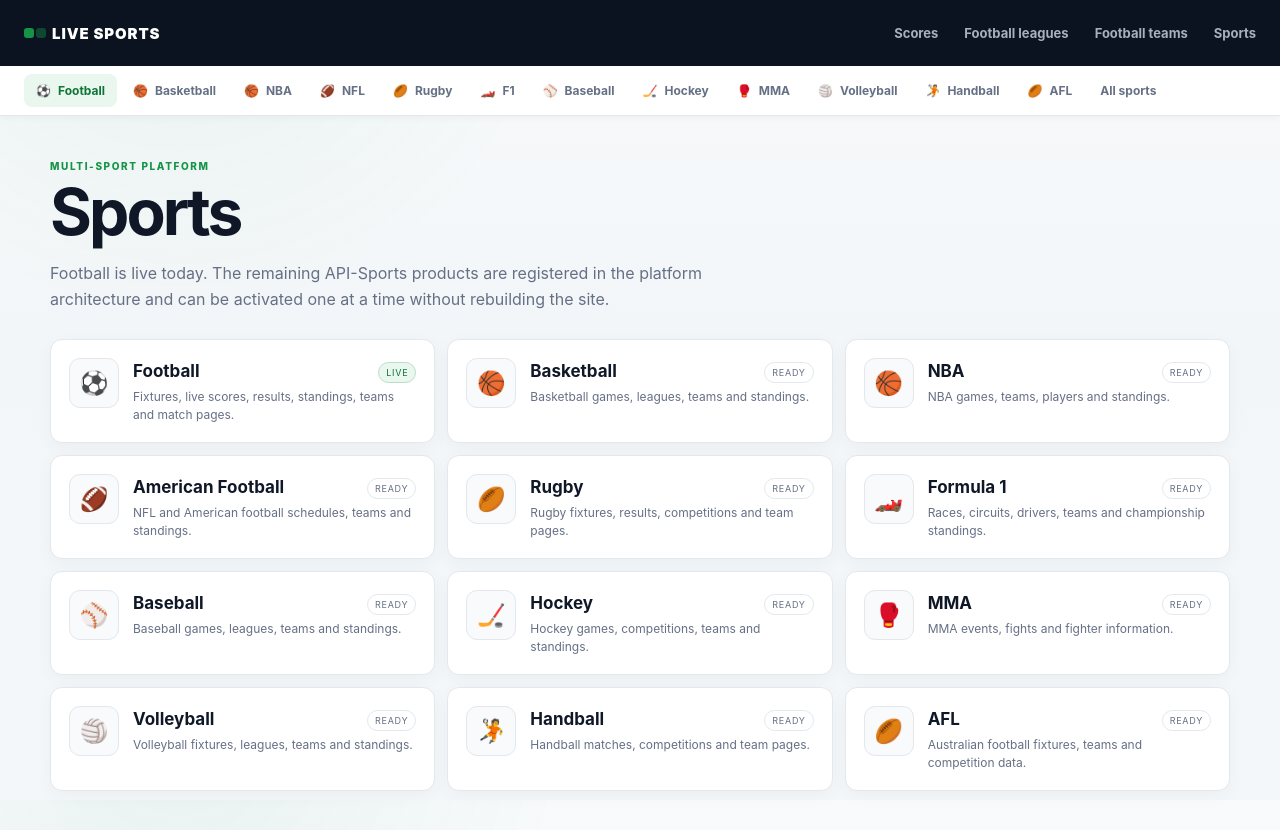
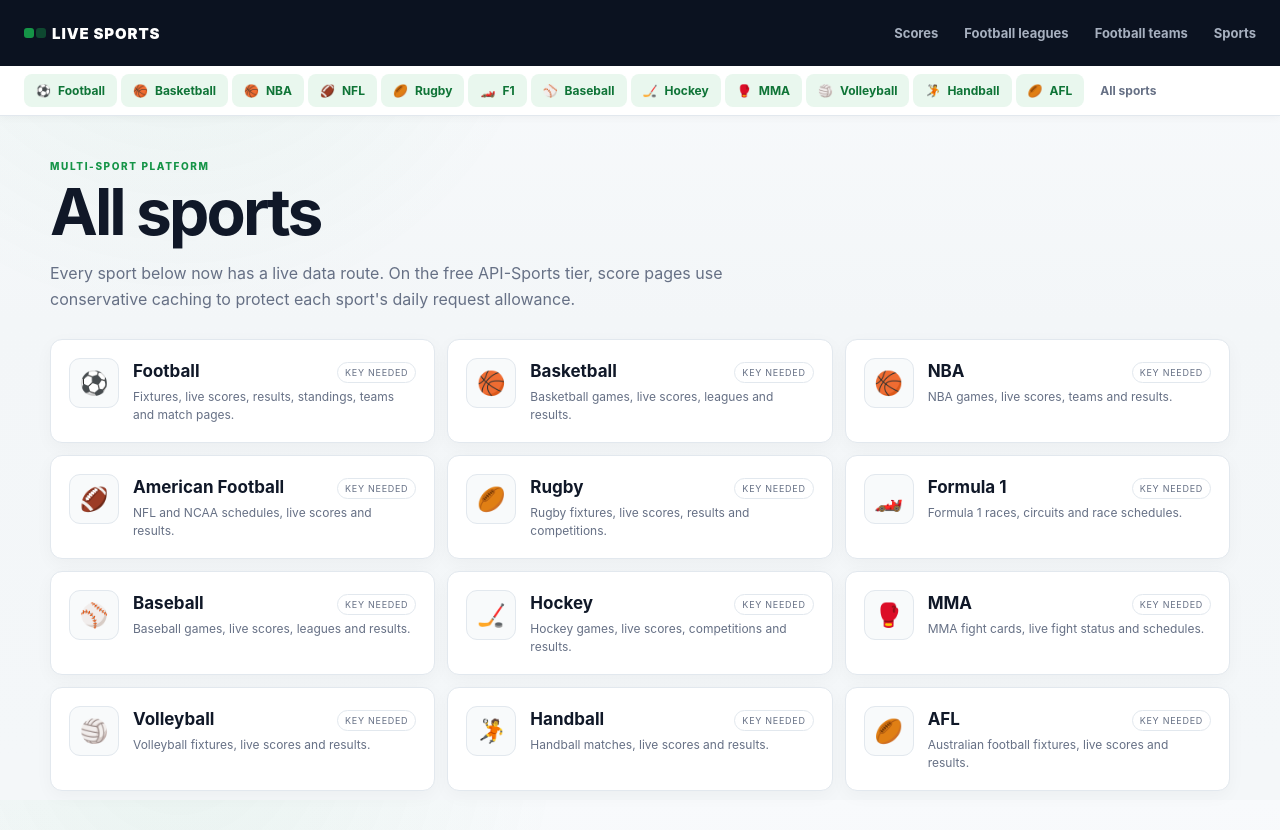
Before and after one commit to Llewellynhtml/football-scores-app, a Next.js app: page /sports in a window 1280 px wide. Shown: the top 830 px of the page. Built offline with nearby package versions, Linux system fonts and the light colour scheme; no server answers.

Commit message:
feat: enable all sports and protect free-tier quotas

```diff
--- a/src/app/globals.css
+++ b/src/app/globals.css
@@ -890,3 +890,70 @@ button, input, select { font: inherit; }
   .sportLandingHero { align-items: flex-start; }
   .modulePlan { grid-template-columns: 1fr; }
 }
+
+
+.sportScoreShell {
+  width: min(1120px, calc(100% - 40px));
+  margin: 22px auto 70px;
+}
+
+.sportScoreIntro {
+  margin-bottom: 14px;
+}
+
+.eventRow {
+  min-height: 54px;
+  display: grid;
+  grid-template-columns: 80px minmax(0, 1fr) auto;
+  gap: 12px;
+  align-items: center;
+  padding: 9px 13px;
+  border-bottom: 1px solid #edf0f3;
+}
+
+.eventRow:last-child { border-bottom: 0; }
+
+.eventTitle {
+  min-width: 0;
+  display: flex;
+  flex-direction: column;
+  gap: 3px;
+}
+
+.eventTitle strong {
+  overflow: hidden;
+  text-overflow: ellipsis;
+  white-space: nowrap;
+  font-size: 12px;
+}
+
+.eventTitle small {
+  color: var(--muted);
+  font-size: 10px;
+}
+
+.singleEvent .statusBadge {
+  justify-self: end;
+}
+
+@media (max-width: 720px) {
+  .sportScoreShell {
+    width: 100%;
+    margin: 0 0 52px;
+  }
+
+  .sportScoreIntro {
+    margin-bottom: 0;
+    border-radius: 0;
+  }
+
+  .eventRow {
+    grid-template-columns: 58px minmax(0, 1fr);
+    gap: 8px;
+  }
+
+  .singleEvent .statusBadge {
+    grid-column: 2;
+    justify-self: start;
+  }
+}
--- a/src/app/layout.tsx
+++ b/src/app/layout.tsx
@@ -9,12 +9,12 @@ export const metadata: Metadata = {
     default: "Live Sports",
     template: "%s",
   },
-  description: "Live scores, fixtures, results, standings and sports data. Football is the first active sport module.",
+  description: "Live scores, fixtures, results and schedules across football, rugby, basketball, NBA, NFL, Formula 1, baseball, hockey, MMA, volleyball, handball and AFL.",
   robots: { index: true, follow: true },
   openGraph: {
     type: "website",
     title: "Live Sports",
-    description: "A multi-sport scores and statistics platform.",
+    description: "A multi-sport live scores and statistics platform.",
     url: siteUrl,
   },
 };
--- a/src/app/sports/page.tsx
+++ b/src/app/sports/page.tsx
@@ -4,7 +4,7 @@ import { SPORTS, isSportConfigured } from "@/sports/registry";
 
 export const metadata = {
   title: "Sports | Live Sports",
-  description: "Browse the sports available in the multi-sport scores platform.",
+  description: "Live scores and schedules across all supported API-Sports products.",
 };
 
 export default function SportsPage() {
@@ -13,28 +13,27 @@ export default function SportsPage() {
       <SiteHeader />
       <section className="content pageTop">
         <p className="eyebrow">MULTI-SPORT PLATFORM</p>
-        <h1 className="pageTitle">Sports</h1>
+        <h1 className="pageTitle">All sports</h1>
         <p className="muted sportsIntro">
-          Football is live today. The remaining API-Sports products are registered in the
-          platform architecture and can be activated one at a time without rebuilding the site.
+          Every sport below now has a live data route. On the free API-Sports tier,
+          score pages use conservative caching to protect each sport&apos;s daily request allowance.
         </p>
 
         <div className="sportsGrid">
           {SPORTS.map((sport) => {
             const configured = isSportConfigured(sport);
-            const live = sport.status === "live";
             return (
               <Link
                 className="sportCard"
-                href={live ? "/" : `/sports/${sport.slug}`}
+                href={sport.slug === "football" ? "/" : `/sports/${sport.slug}`}
                 key={sport.slug}
               >
                 <div className="sportIcon" aria-hidden="true">{sport.icon}</div>
                 <div>
                   <div className="sportCardTop">
                     <h2>{sport.name}</h2>
-                    <span className={live ? "status live" : configured ? "status configured" : "status"}>
-                      {live ? "Live" : configured ? "Configured" : "Ready"}
+                    <span className={configured ? "status live" : "status"}>
+                      {configured ? "Live" : "Key needed"}
                     </span>
                   </div>
                   <p>{sport.description}</p>
--- a/src/sports/registry.ts
+++ b/src/sports/registry.ts
@@ -17,8 +17,8 @@ export const SPORTS: SportDefinition[] = [
     name: "Basketball",
     shortName: "Basketball",
     icon: "🏀",
-    status: "ready",
-    description: "Basketball games, leagues, teams and standings.",
+    status: "live",
+    description: "Basketball games, live scores, leagues and results.",
     apiKeyEnv: "API_BASKETBALL_KEY",
     baseUrlEnv: "API_BASKETBALL_BASE_URL",
     defaultBaseUrl: "https://v1.basketball.api-sports.io",
@@ -28,8 +28,8 @@ export const SPORTS: SportDefinition[] = [
     name: "NBA",
     shortName: "NBA",
     icon: "🏀",
-    status: "ready",
-    description: "NBA games, teams, players and standings.",
+    status: "live",
+    description: "NBA games, live scores, teams and results.",
     apiKeyEnv: "API_NBA_KEY",
     baseUrlEnv: "API_NBA_BASE_URL",
     defaultBaseUrl: "https://v2.nba.api-sports.io",
@@ -39,8 +39,8 @@ export const SPORTS: SportDefinition[] = [
     name: "American Football",
     shortName: "NFL",
     icon: "🏈",
-    status: "ready",
-    description: "NFL and American football schedules, teams and standings.",
+    status: "live",
+    description: "NFL and NCAA schedules, live scores and results.",
     apiKeyEnv: "API_AMERICAN_FOOTBALL_KEY",
     baseUrlEnv: "API_AMERICAN_FOOTBALL_BASE_URL",
     defaultBaseUrl: "https://v1.american-football.api-sports.io",
@@ -50,8 +50,8 @@ export const SPORTS: SportDefinition[] = [
     name: "Rugby",
     shortName: "Rugby",
     icon: "🏉",
-    status: "ready",
-    description: "Rugby fixtures, results, competitions and team pages.",
+    status: "live",
+    description: "Rugby fixtures, live scores, results and competitions.",
     apiKeyEnv: "API_RUGBY_KEY",
     baseUrlEnv: "API_RUGBY_BASE_URL",
     defaultBaseUrl: "https://v1.rugby.api-sports.io",
@@ -61,8 +61,8 @@ export const SPORTS: SportDefinition[] = [
     name: "Formula 1",
     shortName: "F1",
     icon: "🏎️",
-    status: "ready",
-    description: "Races, circuits, drivers, teams and championship standings.",
+    status: "live",
+    description: "Formula 1 races, circuits and race schedules.",
     apiKeyEnv: "API_FORMULA1_KEY",
     baseUrlEnv: "API_FORMULA1_BASE_URL",
     defaultBaseUrl: "https://v1.formula-1.api-sports.io",
@@ -72,8 +72,8 @@ export const SPORTS: SportDefinition[] = [
     name: "Baseball",
     shortName: "Baseball",
     icon: "⚾",
-    status: "ready",
-    description: "Baseball games, leagues, teams and standings.",
+    status: "live",
+    description: "Baseball games, live scores, leagues and results.",
     apiKeyEnv: "API_BASEBALL_KEY",
     baseUrlEnv: "API_BASEBALL_BASE_URL",
     defaultBaseUrl: "https://v1.baseball.api-sports.io",
@@ -83,8 +83,8 @@ export const SPORTS: SportDefinition[] = [
     name: "Hockey",
     shortName: "Hockey",
     icon: "🏒",
-    status: "ready",
-    description: "Hockey games, competitions, teams and standings.",
+    status: "live",
+    description: "Hockey games, live scores, competitions and results.",
     apiKeyEnv: "API_HOCKEY_KEY",
     baseUrlEnv: "API_HOCKEY_BASE_URL",
     defaultBaseUrl: "https://v1.hockey.api-sports.io",
@@ -94,8 +94,8 @@ export const SPORTS: SportDefinition[] = [
     name: "MMA",
     shortName: "MMA",
     icon: "🥊",
-    status: "ready",
-    description: "MMA events, fights and fighter information.",
+    status: "live",
+    description: "MMA fight cards, live fight status and schedules.",
     apiKeyEnv: "API_MMA_KEY",
     baseUrlEnv: "API_MMA_BASE_URL",
     defaultBaseUrl: "https://v1.mma.api-sports.io",
@@ -105,8 +105,8 @@ export const SPORTS: SportDefinition[] = [
     name: "Volleyball",
     shortName: "Volleyball",
     icon: "🏐",
-    status: "ready",
-    description: "Volleyball fixtures, leagues, teams and standings.",
+    status: "live",
+    description: "Volleyball fixtures, live scores and results.",
     apiKeyEnv: "API_VOLLEYBALL_KEY",
     baseUrlEnv: "API_VOLLEYBALL_BASE_URL",
     defaultBaseUrl: "https://v1.volleyball.api-sports.io",
@@ -116,8 +116,8 @@ export const SPORTS: SportDefinition[] = [
     name: "Handball",
     shortName: "Handball",
     icon: "🤾",
-    status: "ready",
-    description: "Handball matches, competitions and team pages.",
+    status: "live",
+    description: "Handball matches, live scores and results.",
     apiKeyEnv: "API_HANDBALL_KEY",
     baseUrlEnv: "API_HANDBALL_BASE_URL",
     defaultBaseUrl: "https://v1.handball.api-sports.io",
@@ -127,8 +127,8 @@ export const SPORTS: SportDefinition[] = [
     name: "AFL",
     shortName: "AFL",
     icon: "🏉",
-    status: "ready",
-    description: "Australian football fixtures, teams and competition data.",
+    status: "live",
+    description: "Australian football fixtures, live scores and results.",
     apiKeyEnv: "API_AFL_KEY",
     baseUrlEnv: "API_AFL_BASE_URL",
     defaultBaseUrl: "https://v1.afl.api-sports.io",
@@ -140,9 +140,13 @@ export function getSport(slug: string) {
 }
 
 export function isSportConfigured(sport: SportDefinition) {
-  return Boolean(process.env[sport.apiKeyEnv]);
+  return Boolean(
+    process.env[sport.apiKeyEnv]
+    ?? process.env.API_SPORTS_KEY
+    ?? process.env.API_FOOTBALL_KEY
+  );
 }
 
 export function enabledSports() {
-  return SPORTS.filter((sport) => sport.status === "live" || isSportConfigured(sport));
+  return SPORTS.filter((sport) => sport.status === "live" && isSportConfigured(sport));
 }
--- a/src/sports/rugby/provider.ts
+++ b/src/sports/rugby/provider.ts
@@ -54,7 +54,7 @@ type RawStanding = {
 const BASE_URL = process.env.API_RUGBY_BASE_URL ?? "https://v1.rugby.api-sports.io";
 
 function key() {
-  return process.env.API_RUGBY_KEY;
+  return process.env.API_RUGBY_KEY ?? process.env.API_SPORTS_KEY ?? process.env.API_FOOTBALL_KEY;
 }
 
 async function apiGet<T>(
@@ -145,21 +145,21 @@ export function rugbyConfigured() {
 }
 
 export async function getRugbyGamesByDate(date: string) {
-  const data = await apiGet<RawGame>("/games", { date }, 120);
+  const data = await apiGet<RawGame>("/games", { date, timezone: "Africa/Johannesburg" }, 900);
   return data.map(mapGame);
 }
 
 export async function getRugbyGameById(id: number) {
-  const data = await apiGet<RawGame>("/games", { id }, 120);
+  const data = await apiGet<RawGame>("/games", { id }, 900);
   return data[0] ? mapGame(data[0]) : null;
 }
 
 export async function getRugbyLeagues() {
-  return apiGet<RawLeague>("/leagues", {}, 43200);
+  return apiGet<RawLeague>("/leagues", {}, 86400);
 }
 
 export async function getRugbyLeagueGames(league: number, season?: number) {
-  const data = await apiGet<RawGame>("/games", { league, season }, 900);
+  const data = await apiGet<RawGame>("/games", { league, season }, 1800);
   return data.map(mapGame);
 }
 
@@ -167,7 +167,7 @@ export async function getRugbyStandings(league: number, season: number): Promise
   const data = await apiGet<{ league?: { standings?: RawStanding[][] } }>(
     "/standings",
     { league, season },
-    3600,
+    21600,
   );
 
   const table = data[0]?.league?.standings?.[0] ?? [];
```
Also changed, not shown: src/lib/football.ts (+5 -5 lines), 1 other file (tests, documents, lock files or other folders).
